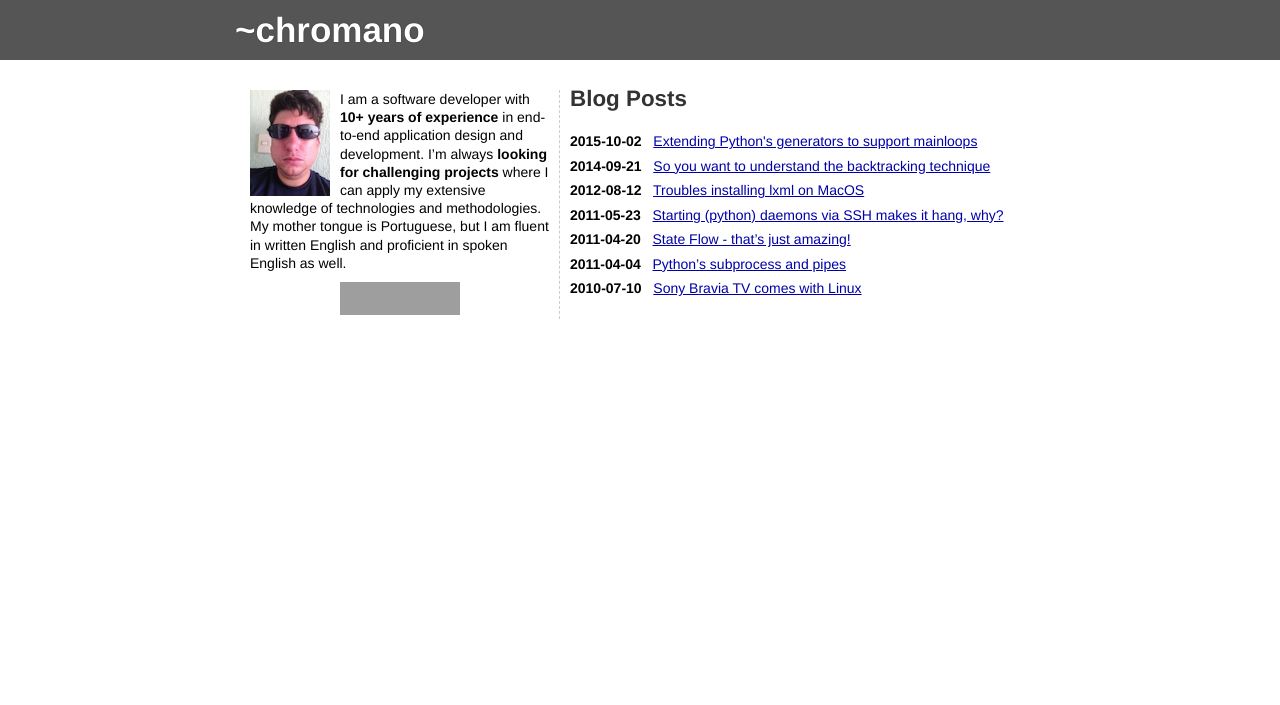
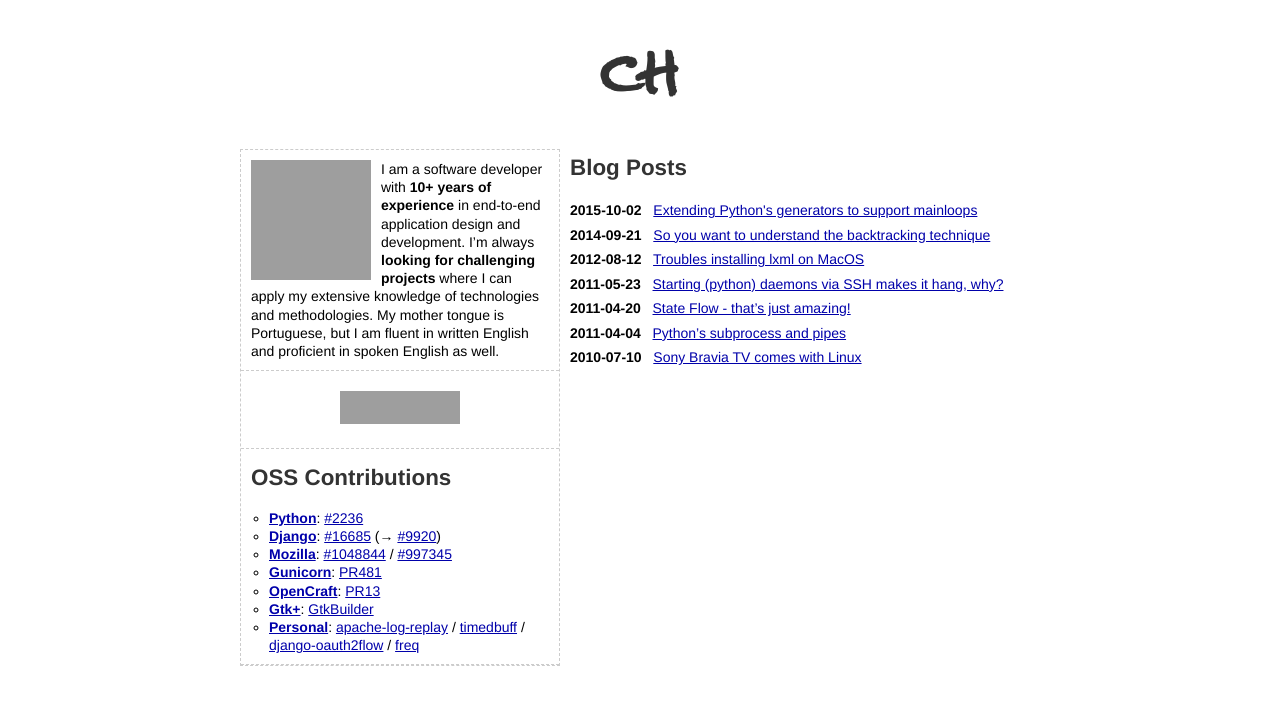
Before and after one commit to chromano/chromano.me, a Jekyll site: the page built from index.html, in a window 1280 px wide. Shown: the top 705 px of the page. Built offline with Jekyll 4.4.1, drawn with Linux system fonts in a browser that asks for light colours; grey boxes are pictures that could not be loaded.

Commit message:
Improvements to the layout and index page

```diff
--- a/_layouts/default.html
+++ b/_layouts/default.html
@@ -3,8 +3,9 @@
     <head>
         <meta http-equiv="content-type" content="text/html; charset=utf-8" />
         <title>{{ page.title }}</title>
+        <link rel="stylesheet" href="/css/screen.css" type="text/css" media="screen, projection" />
+        <link href='https://fonts.googleapis.com/css?family=Rock+Salt' rel='stylesheet' type='text/css'>
         <link rel="stylesheet" href="/css/syntax.css" type="text/css" />
-        <link rel="stylesheet" href="/css/screen.css" type="text/css" media="screen, projection" />
         <!-- Google Analytics -->
         <script type="text/javascript">
             var _gaq = _gaq || [];
@@ -20,11 +21,11 @@
         <!-- Google Analytics end -->
     </head>
     <body>
-		<div id="top">
+        <div id="top">
             <div class="title">
-                <a href="/">~chromano</a>
+                <a href="/">ch</a>
             </div>
-		</div>
+        </div>
         <div class="site">
             {{ content }}
         </div>
--- a/css/screen.css
+++ b/css/screen.css
@@ -13,7 +13,7 @@ body {
     text-align: center;
 }
 
-h1 {
+h2 {
     font-size: 1.6em;
     margin-bottom: 0.5em;
     padding: 10px;
@@ -39,8 +39,8 @@ a:visited {
 
 #top {
     width: 100%;
-    background-color: #555;
-    margin-bottom: 20px;
+    background-color: inherit;
+    margin-bottom: 5px;
 }
 
 .site {
@@ -54,17 +54,16 @@ a:visited {
 .title {
     width: 800px;
     margin: auto;
-    padding: 10px;
-    padding-left: 0px;
+    padding: 5px;
     text-decoration: none;
-    text-align: left;
+    text-align: center;
 }
 
 #top .title > a {
-    font-size: 2.5em;
+    font-family: 'Rock Salt', cursive;
+    font-size: 4em;
     font-weight: bold;
-    color: #fff;
-    text-shadow: #000 0px 0px 1px;
+    color: #333;
     text-decoration: none;
 }
 
@@ -80,44 +79,69 @@ a:visited {
     background-color: #333;
 }
 
-#side #my-pic {
+#left #my-pic {
     float: left;
-    width: 80px;
+    width: 120px;
     margin-right: 10px;
 }
 
-#side {
+#left {
     float: left;
     width: 40%;
 }
 
-#side p {
+#left p {
     margin: 10px;
 }
 
-#side ul {
-    border-right: dashed #ccc 1px;
+#left > ul {
+    border: dashed #ccc 1px;
     list-style-type: none;
 }
 
-#side ul li.profile {
+#left ul li.profile {
     text-align: center;
+    border-top: dashed #ccc 1px;
+    border-bottom: dashed #ccc 1px;
+    padding: 10px;
 }
 
-#posts {
+#left ul li.contributions {
+    border-bottom: dashed #ccc 1px;
+    padding-bottom: 10px;
+}
+
+#left ul a.project {
+    font-weight: bold;
+}
+
+#left ul li.contributions {
+    padding: 10px;
+}
+
+#left ul li.contributions ul {
+    margin-left: 18px;
+    margin-top: 10px;
+}
+
+#right {
     float: left;
     margin-left: 10px;
 }
 
-#posts ul.posts {
+#right > ul {
+    list-style-type: none;
+}
+
+#right ul.posts {
   list-style-type: none;
   margin-bottom: 2em;
 }
 
-#posts ul.posts li {
+#right ul.posts li {
     line-height: 1.75em;
 }
 
-#posts ul.posts span {
+#right ul.posts span {
     font-weight: bold;
 }
--- a/index.html
+++ b/index.html
@@ -3,26 +3,67 @@ layout: default
 title: ~chromano
 ---
 <div id="home">
-    <div id="side">
+    <div id="left">
         <ul>
             <li>
-                <p><img id="my-pic" src="/images/photo.jpg">I am a software developer with <strong>10+ years of experience</strong> in end-to-end application
+                <p><img id="my-pic" src="http://www.gravatar.com/avatar/3fa4d7bc17023e5bfc59314c8e0a2f1f?s=120">I am a software developer with <strong>10+ years of experience</strong> in end-to-end application
 design and development. I’m always <strong>looking for challenging projects</strong> where I can
 apply my extensive knowledge of technologies and methodologies. My mother
 tongue is Portuguese, but I am fluent in written English and proficient in
 spoken English as well.</p>
             </li>
             <li class="profile">
-                <p><a target="_blank" href="http://br.linkedin.com/in/chromano"><img src="http://www.linkedin.com/img/webpromo/btn_viewmy_120x33.png?locale=" width="120" height="33" border="0" alt="View profile of Henrique Romano on LinkedIn"></a></p>
+                <p><a href="http://br.linkedin.com/in/chromano"><img src="http://www.linkedin.com/img/webpromo/btn_viewmy_120x33.png?locale=" width="120" height="33" border="0" alt="View profile of Henrique Romano on LinkedIn"></a></p>
+            </li>
+            <li class="contributions">
+                <h2>OSS Contributions</h2>
+                <ul>
+                    <li>
+                        <a class="project" href="https://www.python.org">Python</a>:
+                        <a href="http://bugs.python.org/issue2236">#2236</a>
+                    </li>
+                    <li>
+                        <a class="project" href="https://www.djangoproject.com">Django</a>:
+                        <a href="https://code.djangoproject.com/ticket/16685">#16685</a>
+                        (&rarr; <a href="https://code.djangoproject.com/ticket/16685">#9920</a>)
+                    </li>
+                    <li>
+                        <a class="project" href="https://www.mozilla.org">Mozilla</a>:
+                        <a href="https://bugzilla.mozilla.org/show_bug.cgi?id=1048844">#1048844</a> /
+                        <a href="https://bugzilla.mozilla.org/show_bug.cgi?id=997345">#997345</a>
+                    </li>
+                    <li>
+                        <a class="project" href="http://gunicorn.org/">Gunicorn</a>:
+                        <a href="https://github.com/benoitc/gunicorn/pull/481">PR481</a>
+                    <li>
+                        <a class="project" href="https://www.github.com/open-craft">OpenCraft</a>:
+                        <a href="https://github.com/open-craft/opencraft/pull/13">PR13</a>
+                    </li>
+                    <li>
+                        <a class="project" href="http://www.gtk.org">Gtk+</a>:
+                        <a href="https://github.com/linuxmint/gtk/blob/master/gtk/gtkbuilder.c">GtkBuilder</a>
+                    </li>
+                    <li>
+                        <a class="project" href="https://github.com/chromano">Personal</a>:
+                        <a href="https://github.com/chromano/apache-log-replay">apache-log-replay</a> /
+                        <a href="https://github.com/chromano/timedbuff">timedbuff</a> /
+                        <a href="https://github.com/chromano/django-oauth2flow">django-oauth2flow</a> /
+                        <a href="https://github.com/chromano/freq">freq</a>
+                    </li>
+                </ul>
             </li>
         </ul>
     </div>
-    <div id="posts">
-        <h1>Blog Posts</h1>
-        <ul class="posts">
-            {% for post in site.posts %}
-                <li><span>{{ post.date | date: "%Y-%m-%d" }}</span> &nbsp; <a href="{{ post.url }}">{{ post.title }}</a></li>
-            {% endfor %}
+    <div id="right">
+        <ul>
+            <li>
+                <h2>Blog Posts</h2>
+                <ul class="posts">
+                    {% for post in site.posts %}
+                        <li><span>{{ post.date | date: "%Y-%m-%d" }}</span> &nbsp; <a href="{{ post.url }}">{{ post.title }}</a></li>
+                    {% endfor %}
+                </ul>
+            </li>
         </ul>
     </div>
 </div>
```
Also changed, not shown: 9 other files.
